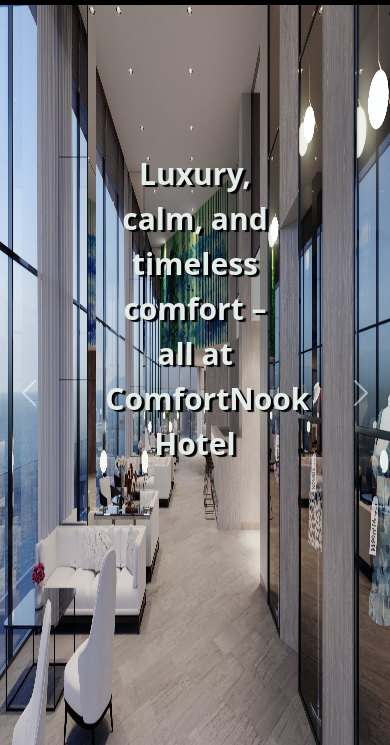
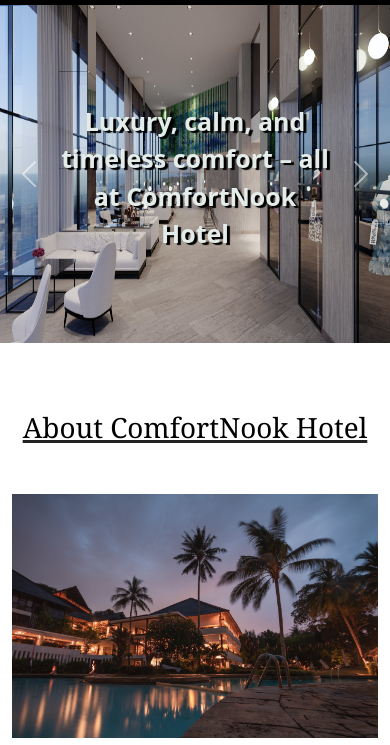
Before and after one commit to Saad0095/ComfortNook-Hotel, a plain HTML site: page index.html in a window 390 px wide. Shown: the part 57-802 px from the top of the page. Drawn offline with nearby package versions, Linux system fonts and the light colour scheme.

Commit message:
Update style.css

```diff
--- a/style.css
+++ b/style.css
@@ -24,7 +24,7 @@
 /* Navbar end */
 
 
-/* Hreo Section */
+/* Hero Section */
 
 .carousel {
     margin-bottom: 20px;
@@ -45,7 +45,8 @@
 
     position: absolute;
     bottom: 36%;
-    font-size: 30px;
+    /* font-size: 30px; */
+    font-size: 35px;
     color: #e4ecea;
     font-weight: 600;
     text-shadow: 3px 2px 1px black;
@@ -53,6 +54,7 @@
     margin: auto;
 
 }
+
 
 /* Hreo Section end */
 
@@ -119,3 +121,24 @@
 h2 {
     font-family: Cambria, Cochin, Georgia, Times, 'Times New Roman', serif;
 }
+
+
+
+
+@media only screen and (max-width: 777px) {
+
+    .carousel img {
+        height: 92vh;
+        height: 40vh;
+    }
+}
+
+@media only screen and (max-width: 777px) {
+    .carousel .carousel-caption {
+        /* bottom: 36%; */
+        bottom: 16%;
+        font-size: 25px;
+        width: 70%;
+
+    }
+}
```
